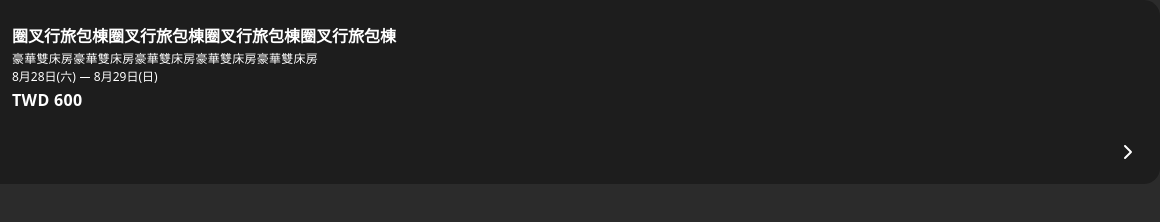
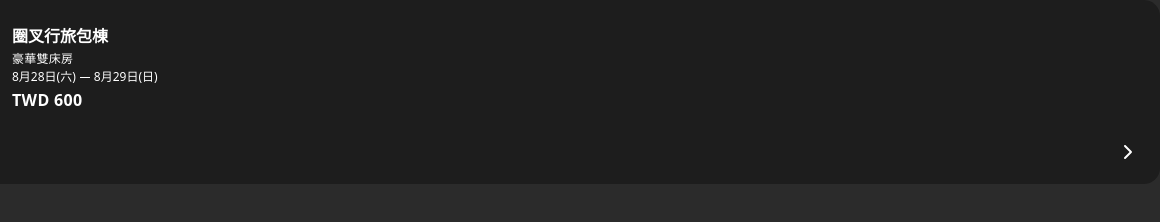
Before and after one commit to jing607/Nest_Stay, a website built with Vite: page components/orderCard.html in a window 1280 px wide. Shown: the full height of the page, 120-1280 px from the left. Built offline with nearby package versions, Linux system fonts and the light colour scheme.

Commit message:
add order card fix text

```diff
--- a/components/orderCard.html
+++ b/components/orderCard.html
@@ -21,8 +21,8 @@
             </div>
 
             <div class="order-card-content">
-                <h3 class="fs-7 fw-bold lh-base text-ellipsis">圈叉行旅包棟圈叉行旅包棟圈叉行旅包棟圈叉行旅包棟</h3>
-                <p class="fs-9 lh-xs text-ellipsis">豪華雙床房豪華雙床房豪華雙床房豪華雙床房豪華雙床房</p>
+                <h3 class="fs-7 fw-bold lh-base text-ellipsis">圈叉行旅包棟</h3>
+                <p class="fs-9 lh-xs text-ellipsis">豪華雙床房</p>
                 <div class="d-flex align-items-center gap-1">
                     <time datetime="2024-08-28" class="fs-9 lh-xs">8月28日(六)</time>
                     <span class="line-dash"></span>
```
